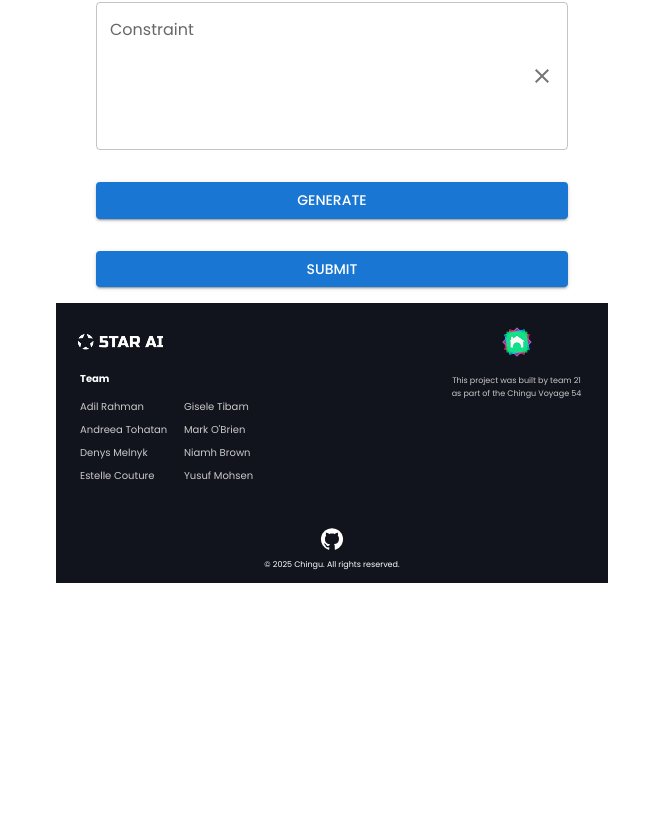
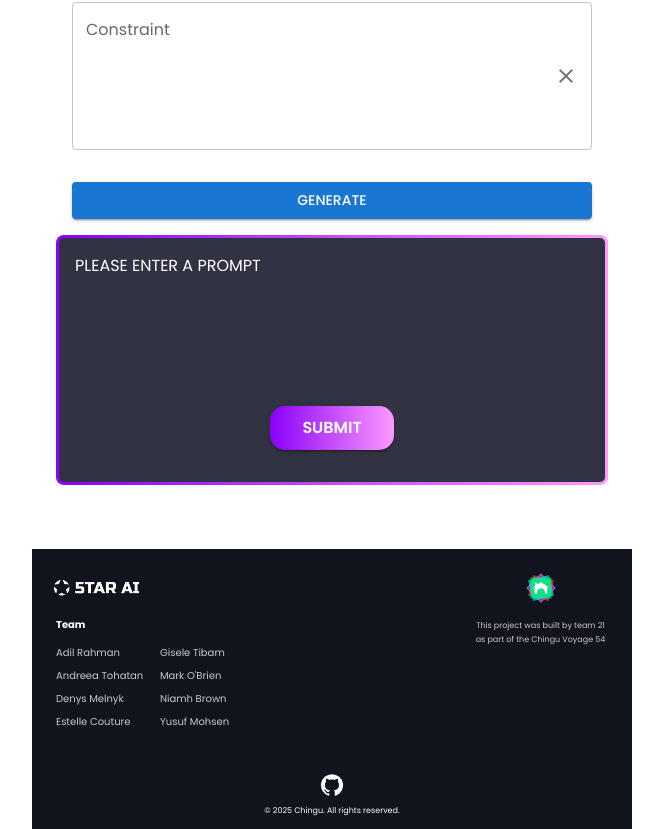
Before and after one commit to chingu-voyages/V54-tier2-team-21, a React (Vite) app: page / in a window 1280 px wide. Shown: the part 1046-1875 px from the top of the page, without its empty margins (308-971 px from the left). Before the commit the page ends 1629 px from the top, so only its background shows below. Built offline with nearby package versions, Linux system fonts and the light colour scheme.

Commit message:
Implement designs to prompt

```diff
--- a/src/App.tsx
+++ b/src/App.tsx
@@ -47,6 +47,7 @@ function App() {
     return (
         <ThemeProvider theme={theme}>
             <Container
+                disableGutters
                 sx={{
                     '@media (min-width: 0px)': {
                         maxWidth: 'sm',
--- a/src/components/Prompt.tsx
+++ b/src/components/Prompt.tsx
@@ -1,5 +1,5 @@
-import { Button } from '@mui/material';
-
+import { Button, Typography } from '@mui/material';
+import Box from '@mui/material/Box';
 interface PromptProps {
     prompt: string;
     onPromptSubmit: (prompt: string) => void;
@@ -8,15 +8,42 @@ interface PromptProps {
 const Prompt = ({ prompt, onPromptSubmit }: PromptProps) => {
     return (
         <>
-            <p>{prompt}</p>
+            <Box
+                component="section"
+                sx={{
+                    width: '100%',
+                    minHeight: '250px',
+                    border: '3px solid transparent',
+                    background:
+                        'linear-gradient(#313342, #313342) padding-box, linear-gradient(to right, #8A00F9 0%, #FD99FF 100%) border-box',
+                    borderRadius: '8px',
+                    marginBottom: '4em',
+                    display: 'flex',
+                    flexDirection: 'column',
+                    justifyContent: 'space-between',
+                }}
+            >
+                <Typography sx={{ m: 2, color: '#FFFFFF' }}>
+                    {prompt ? prompt : 'PLEASE ENTER A PROMPT'}
+                </Typography>
                 <Button
                     variant="contained"
                     type="submit"
-                sx={{ m: 2 }}
+                    sx={{
+                        m: 4,
+                        padding: '0.5em 2em',
+                        fontSize: '1rem',
+                        fontWeight: 600,
+                        background:
+                            'linear-gradient(to right, #8A00F9 0%, #FD99FF 100%)',
+                        alignSelf: 'center',
+                        borderRadius: '15px',
+                    }}
                     onClick={() => onPromptSubmit(prompt)}
                 >
                     Submit
                 </Button>
+            </Box>
         </>
     );
 };
```
Lines whose indentation alone changed are shown as unchanged.
